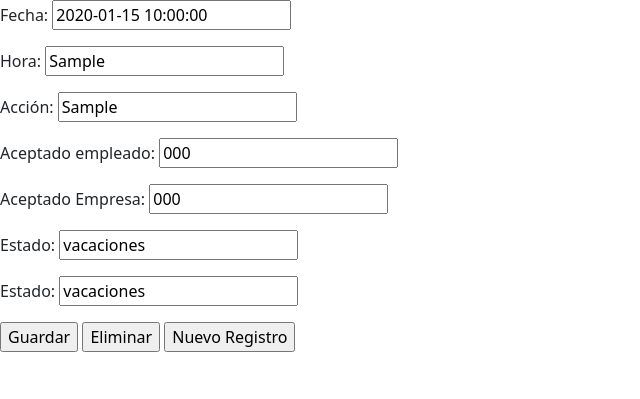
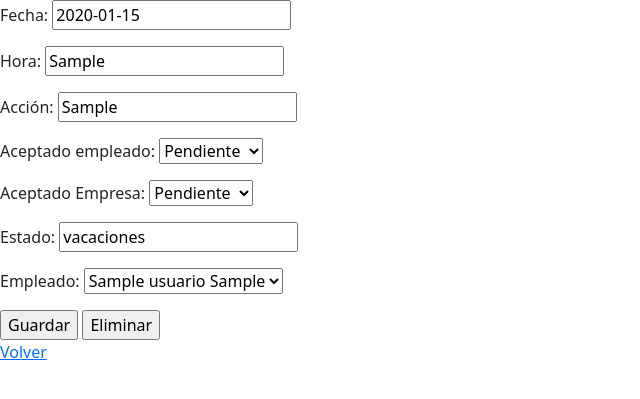
Before and after one commit to ramonjav/Bitek_Fichar, a PHP site: page /pages/admin_pages/crea-mod_reg.php?mod=1 in a window 1280 px wide. Shown: the top 399 px of the page, without its empty margins (0-640 px from the left). Run offline with PHP 8.4, Linux system fonts and the light colour scheme; the visitor is signed in with stand-in values (Sample User, id 1); tables that the repository leaves empty or names only in its code hold one stand-in row (values such as "Sample post").

Commit message:
Select Funcional

```diff
--- a/bitek_fichar/pages/admin_pages/crea-mod_reg.php
+++ b/bitek_fichar/pages/admin_pages/crea-mod_reg.php
@@ -23,7 +23,7 @@
 
         if(isset($_GET['mod'])){
             $reg_id = $_GET['mod'];
-            $sql=mysqli_query($conexion,"SELECT * FROM registro WHERE id_reg = '$reg_id'");
+            $sql=mysqli_query($conexion,"SELECT * FROM `registro` INNER JOIN `usuarios` ON usuarios.id_user = registro.id_usuario WHERE id_reg = '$reg_id'");
 
 	        if($row=mysqli_fetch_array($sql)){
 
@@ -33,6 +33,8 @@
                 $ACEMP=$row["aceptado_trabajador"];
                 $ACEM=$row["aceptado_empresa"];
                 $ESTADO=$row["estado"];
+                $IDUSER=$row["id_usuario"];
+                $EMPLEADO = $row["nombre"]." ".$row["apellidos"];
             }
         }else{
             $FECHA='';
@@ -41,46 +43,67 @@
             $ACEMP='';
             $ACEM='';
             $ESTADO='';
+            $EMPLEADO='';
         }
+    ?>
 
-        echo"
         <form action='crea-mod_reg.php' method='post'>
             <!--FECHA -->
             <p><label for='name'>Fecha: </label>
-            <input type='name' name='fecha' value='$FECHA'></p>
+            <input type='name' name='fecha' value=<?php echo $FECHA; ?> ></p>
 
             <!-- HORA -->
             <p><label for='name'>Hora: </label>
-            <input type='name' name='hora' value='$HORA'></p>
+            <input type='name' name='hora' value='<?php echo $HORA; ?>'></p>
 
             <!-- ACCION -->
             <p><label for='name'>Acción: </label>
-            <input type='name' name='accion' value='$ACCION'></p>
+            <input type='name' name='accion' value='<?php echo $ACCION; ?>'></p>
 
             <!-- ACEP_EMPLEADO -->
             <p><label for='name'>Aceptado empleado: </label>
-            <input type='name' name='acemp' value='$ACEMP'></P>
+            <select name='acep_emp'>
+            <option value='0' selected>
+                <option value='0' <?php if($ACEMP == 0){ echo "selected"; } ?>>Pendiente</option>
+                <option value='1' <?php if($ACEMP == 1){ echo "selected"; } ?>>Aceptado</option>
+                <option value='2' <?php if($ACEMP == 2){ echo "selected"; } ?>>Rechazado</option>
+            </select></P>
 
             <!-- ACEP_EMPRESA -->
             <p><label for='name'>Aceptado Empresa: </label>
-            <input type='name' name='acem' value='$ACEM'></p>
+            <select name='acep_emp'>
+                <option value='0' <?php  if($ACEM == 0){echo "selected";} ?> >Pendiente</option>
+                <option value='1' <?php  if($ACEM == 1){echo "selected";} ?>>Aceptado</option>
+                <option value='2' <?php  if($ACEM == 2){echo "selected";} ?>>Rechazado</option>
+            </select></p>
 
-            <!-- Tipo -->
+            <!-- Estado -->
             <p><label for='name'>Estado:</label>
-            <input type='name' name='estado' value='$ESTADO'></p>
+            <input type='name' name='estado' value='<?php echo $ESTADO; ?>'></p>
 
-            <!-- Tipo -->
-            <p><label for='name'>Estado:</label>
-            <input type='name' name='estado' value='$ESTADO'></p>
+            <!-- Empleado -->
+            <p><label for='name'>Empleado:</label>
+            <select name="empleados" id="">
+            <option value='0' disabled hidden>Seleccione:</option>
+                <?php
+                    $table = getTable("usuarios");
+                    while ($valores = mysqli_fetch_array($table)) {
+                        $id = $valores['id_user'];
+                        $nombre = $valores['nombre'];
+                        $apellidos = $valores['apellidos'];
+                        echo "<option value=' $id'"; if($id == $IDUSER){echo"selected";} echo">$nombre $apellidos</option>";
+                    }
+                ?>
+            </select></p>
 
             <input type='submit' name= 'guardar' value='Guardar'>
             <input type='submit' name= 'eliminar' value='Eliminar'>
-            <input type='submit' name= 'nuevo' value='Nuevo Registro'>
 
-        </form>";
+        </form>
 
-    ?>
 
+
+    <p><a href="gesreg.php">Volver</a></p>
     <script src="../../js/jquery-3.6.0.slim.min.js"></script>
     <script src="../../js/bootstrap.min.js"></script>
 </body>
--- a/bitek_fichar/pages/admin_pages/gesreg.php
+++ b/bitek_fichar/pages/admin_pages/gesreg.php
@@ -64,7 +64,7 @@
         }
     ?>
     <p><a href="crea-mod_reg.php">Crear registro nuevo</a></p>
-    <p><a href="gesusr.php">Volver</a></p>
+    <p><a href="../gestor.php">Volver</a></p>
 
     <script src="../../js/jquery-3.6.0.slim.min.js"></script>
     <script src="../../js/bootstrap.min.js"></script>
--- a/bitek_fichar/pages/admin_pages/gesusr.php
+++ b/bitek_fichar/pages/admin_pages/gesusr.php
@@ -47,9 +47,10 @@
         echo "<select id='opciones' name='opciones'>
         <option value='0' selected disabled hidden>Seleccione:</option>";
           while ($valores = mysqli_fetch_array($table)) {
+                $id = $valores['id_user'];
                 $nombre = $valores['nombre'];
                 $apellidos = $valores['apellidos'];
-                echo "<option value=>$nombre $apellidos</option>";
+                echo "<option value='$id'>$nombre $apellidos</option>";
             }
         echo  "</select>";
 
@@ -99,7 +100,7 @@
         const URL = window.location.pathname;
 
         const opcionCambiada = () => {
-            const indice = select.selectedIndex;
+            const indice = select.value;
             const opcionSeleccionada = select.options[indice];
             window.location.href = URL + '?jid=' + indice;
         };
```
